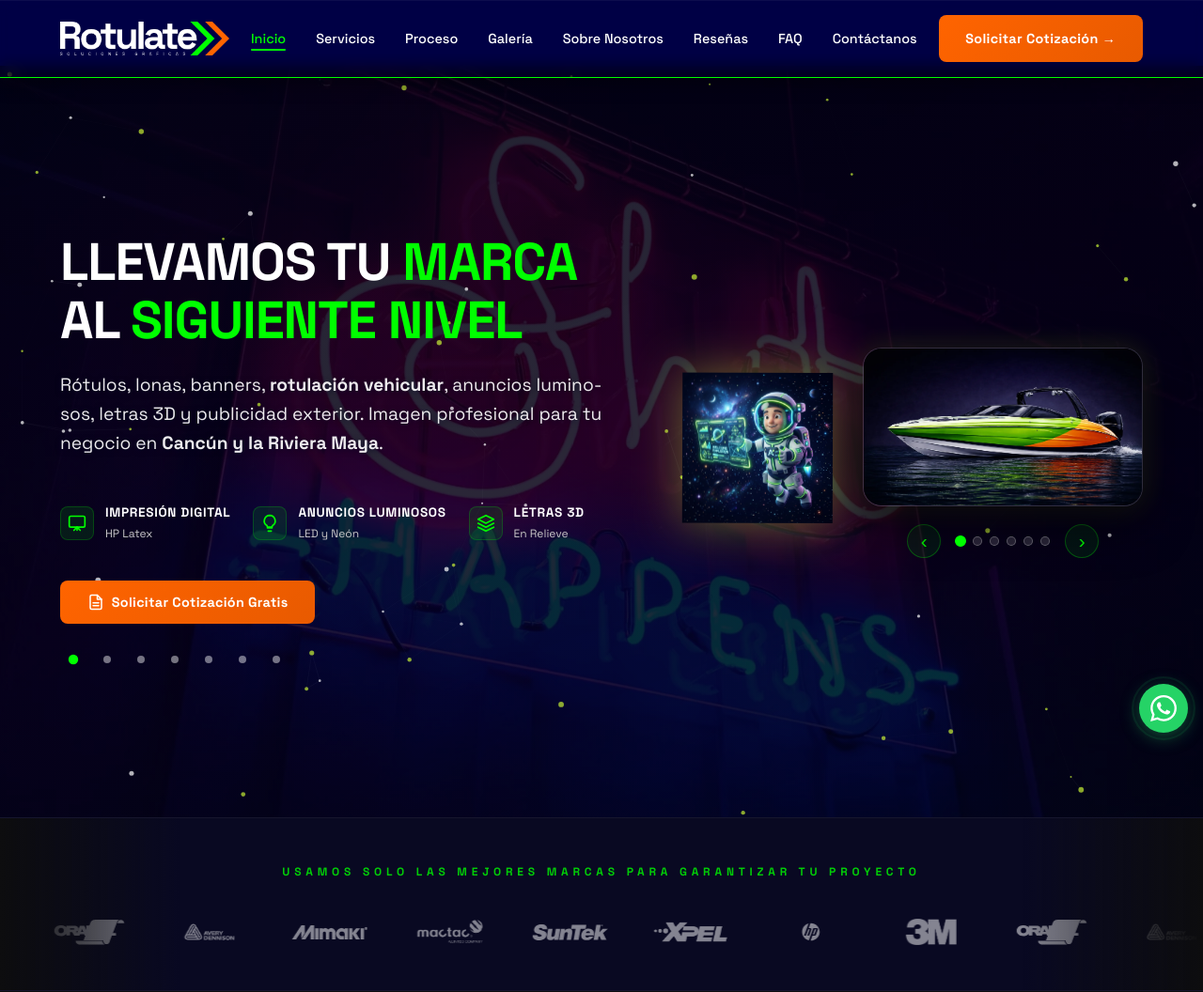
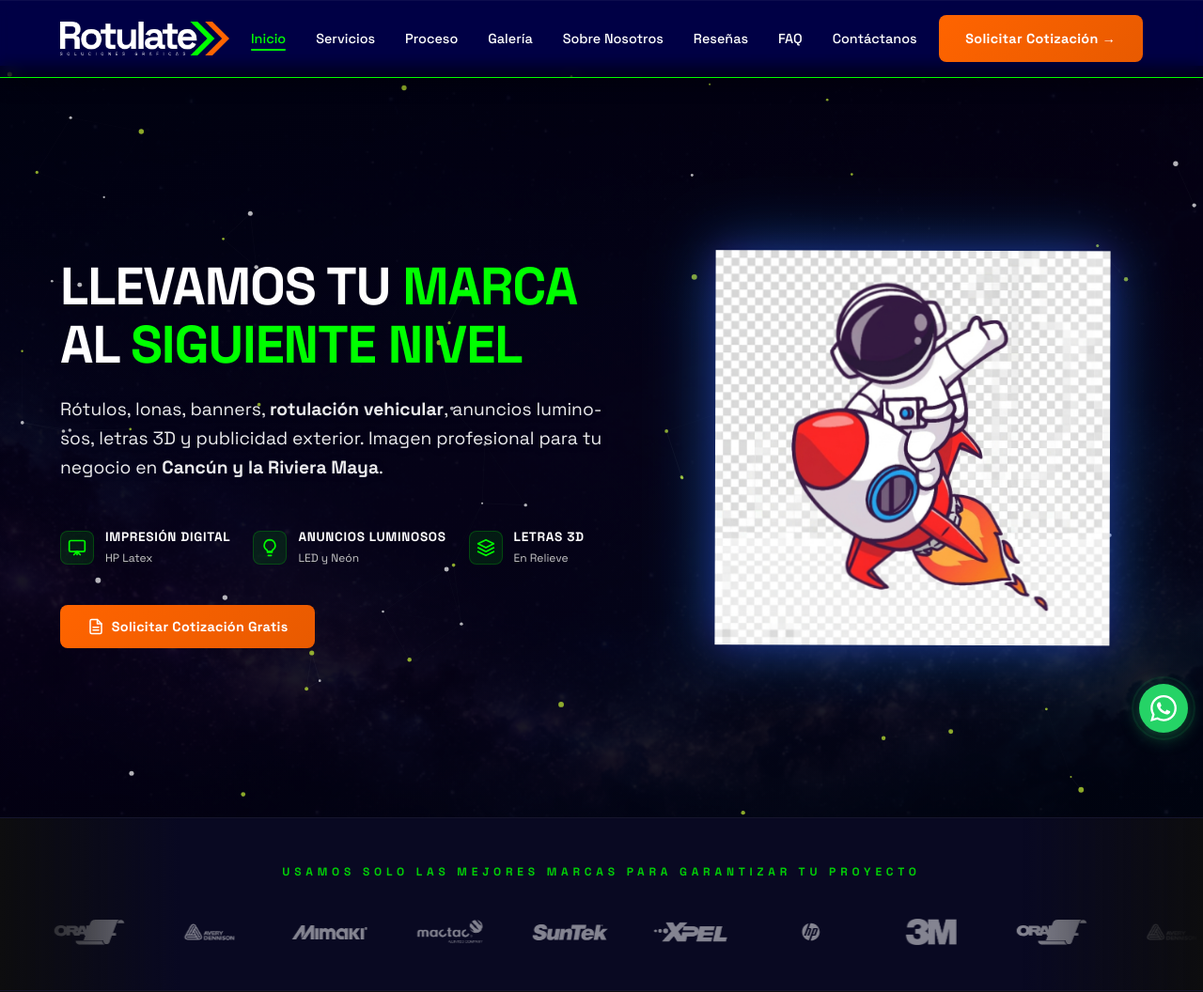
Before and after one commit to omarellano/rotulate-publicidad-website, a PHP site: page / in a window 1280 px wide. Shown: the top 1056 px of the page at 94% size. Run offline with PHP 8.4, Linux system fonts and the light colour scheme; some libraries are stand-ins or nearby versions.

Commit message:
feat: single space hero background, new rocket astronaut mascot, remove works carousel, add firebase configs

```diff
--- a/index.html
+++ b/index.html
@@ -228,50 +228,12 @@
 
     <main id="main-content">
         <section class="hero" id="inicio" aria-label="Inicio">
-            <!-- Background slider -->
-            <div class="hero-bg-slider" aria-hidden="true">
-                <div class="hero-bg-slide active">
-                    <picture>
-                        <source srcset="assets/anuncios-luminosos.webp" type="image/webp">
-                        <img src="assets/anuncios-luminosos.jpg" alt="" width="1600" height="900" fetchpriority="high">
-                    </picture>
-                </div>
-                <div class="hero-bg-slide">
-                    <picture>
-                        <source srcset="assets/neon-flex.webp" type="image/webp">
-                        <img src="assets/neon-flex.jpg" alt="" width="1600" height="900" loading="lazy">
-                    </picture>
-                </div>
-                <div class="hero-bg-slide">
-                    <picture>
-                        <source srcset="assets/rotulacion-vehicular.webp" type="image/webp">
-                        <img src="assets/rotulacion-vehicular.jpg" alt="" width="1600" height="900" loading="lazy">
-                    </picture>
-                </div>
-                <div class="hero-bg-slide">
-                    <picture>
-                        <source srcset="assets/letras-3d.webp" type="image/webp">
-                        <img src="assets/letras-3d.jpg" alt="" width="1600" height="900" loading="lazy">
-                    </picture>
-                </div>
-                <div class="hero-bg-slide">
-                    <picture>
-                        <source srcset="assets/gran-formato.webp" type="image/webp">
-                        <img src="assets/gran-formato.jpg" alt="" width="1600" height="900" loading="lazy">
-                    </picture>
-                </div>
-                <div class="hero-bg-slide">
-                    <picture>
-                        <source srcset="assets/alucobond.webp" type="image/webp">
-                        <img src="assets/alucobond.jpg" alt="" width="1600" height="900" loading="lazy">
-                    </picture>
-                </div>
-                <div class="hero-bg-slide">
-                    <picture>
-                        <source srcset="assets/rotulacion-tradicional.webp" type="image/webp">
-                        <img src="assets/rotulacion-tradicional.jpg" alt="" width="1600" height="900" loading="lazy">
-                    </picture>
-                </div>
+            <!-- Background Image -->
+            <div class="hero-bg-single" aria-hidden="true">
+                <picture>
+                    <source srcset="assets/hero-space-bg.png" type="image/png">
+                    <img src="assets/hero-space-bg.png" alt="" width="1600" height="900" fetchpriority="high">
+                </picture>
             </div>
             <div class="hero-overlay" aria-hidden="true"></div>
             <canvas id="hero-particles" class="hero-particles-canvas" aria-hidden="true"></canvas>
@@ -324,15 +286,7 @@
                         Solicitar Cotización Gratis
                     </a>
                 </div>
-                <div class="hero-slider-dots" aria-label="Diapositivas de fondo">
-                    <button class="hero-dot active" aria-label="Imagen 1"></button>
-                    <button class="hero-dot" aria-label="Imagen 2"></button>
-                    <button class="hero-dot" aria-label="Imagen 3"></button>
-                    <button class="hero-dot" aria-label="Imagen 4"></button>
-                    <button class="hero-dot" aria-label="Imagen 5"></button>
-                    <button class="hero-dot" aria-label="Imagen 6"></button>
-                    <button class="hero-dot" aria-label="Imagen 7"></button>
-                </div>
+
             </div>
 
             <div class="hero-visual">
@@ -342,56 +296,7 @@
                         <img src="assets/astronauta_mascota.png" alt="Astronauta mascota de Rotúlate" class="astronaut-mascot" width="350" height="350" loading="lazy">
                     </picture>
                 </div>
-                <div class="carousel-container" role="region" aria-label="Galería de trabajos" aria-roledescription="carrusel">
-                    <div class="carousel-slide active" role="group" aria-roledescription="diapositiva" aria-label="1 de 6">
-                        <picture>
-                            <source srcset="assets/carrusel_1.webp" type="image/webp">
-                            <img src="assets/carrusel_1.png" alt="Rotulación completa de camioneta de reparto con diseño corporativo" class="carousel-image" width="800" height="450" fetchpriority="high">
-                        </picture>
-                    </div>
-                    <div class="carousel-slide" role="group" aria-roledescription="diapositiva" aria-label="2 de 6">
-                        <picture>
-                            <source srcset="assets/carrusel_2.webp" type="image/webp">
-                            <img src="assets/carrusel_2.png" alt="Wrapping automotriz premium en auto deportivo" class="carousel-image" width="800" height="450">
-                        </picture>
-                    </div>
-                    <div class="carousel-slide" role="group" aria-roledescription="diapositiva" aria-label="3 de 6">
-                        <picture>
-                            <source srcset="assets/carrusel_3.webp" type="image/webp">
-                            <img src="assets/carrusel_3.png" alt="Impresión gran formato para publicidad exterior" class="carousel-image" width="800" height="450">
-                        </picture>
-                    </div>
-                    <div class="carousel-slide" role="group" aria-roledescription="diapositiva" aria-label="4 de 6">
-                        <picture>
-                            <source srcset="assets/carrusel_4.webp" type="image/webp">
-                            <img src="assets/carrusel_4.png" alt="Rotulación de flotilla de transporte de carga" class="carousel-image" width="800" height="450">
-                        </picture>
-                    </div>
-                    <div class="carousel-slide" role="group" aria-roledescription="diapositiva" aria-label="5 de 6">
-                        <picture>
-                            <source srcset="assets/carrusel_5.webp" type="image/webp">
-                            <img src="assets/carrusel_5.png" alt="Película de control solar para edificios y residencial" class="carousel-image" width="800" height="450">
-                        </picture>
-                    </div>
-                    <div class="carousel-slide" role="group" aria-roledescription="diapositiva" aria-label="6 de 6">
-                        <picture>
-                            <source srcset="assets/carrusel_6.webp" type="image/webp">
-                            <img src="assets/carrusel_6.png" alt="Diseño e instalación de vinil decorativo en embarcación" class="carousel-image" width="800" height="450">
-                        </picture>
-                    </div>
-                </div>
-                <div class="carousel-controls">
-                    <button class="carousel-btn carousel-btn--prev" aria-label="Diapositiva anterior">&#8249;</button>
-                    <div class="carousel-dots" role="tablist" aria-label="Seleccionar diapositiva">
-                        <button class="carousel-dot active" role="tab" aria-selected="true" aria-label="Diapositiva 1"></button>
-                        <button class="carousel-dot" role="tab" aria-selected="false" aria-label="Diapositiva 2"></button>
-                        <button class="carousel-dot" role="tab" aria-selected="false" aria-label="Diapositiva 3"></button>
-                        <button class="carousel-dot" role="tab" aria-selected="false" aria-label="Diapositiva 4"></button>
-                        <button class="carousel-dot" role="tab" aria-selected="false" aria-label="Diapositiva 5"></button>
-                        <button class="carousel-dot" role="tab" aria-selected="false" aria-label="Diapositiva 6"></button>
-                    </div>
-                    <button class="carousel-btn carousel-btn--next" aria-label="Siguiente diapositiva">&#8250;</button>
-                </div>
+
             </div>
         </section>
 
--- a/style.css
+++ b/style.css
@@ -320,36 +320,22 @@ nav a:hover {
     background: var(--color-dark);
 }
 
-/* ── Background Slider ─────────────────────────────── */
-.hero-bg-slider {
+/* ── Hero Background Space ─────────────────────────── */
+.hero-bg-single {
     position: absolute;
     inset: 0;
     z-index: 0;
-}
-
-.hero-bg-slide {
-    position: absolute;
-    inset: 0;
-    opacity: 0;
-    transition: opacity 1.2s ease;
-}
-
-.hero-bg-slide.active {
-    opacity: 1;
-}
-
-.hero-bg-slide img {
+    overflow: hidden;
+}
+
+.hero-bg-single img {
     width: 100%;
     height: 100%;
     object-fit: cover;
     object-position: center;
     display: block;
-    transform: scale(1.03);
-    transition: transform 5s ease;
-}
-
-.hero-bg-slide.active img {
-    animation: spaceKenBurns 20s infinite alternate ease-in-out;
+    filter: brightness(0.55);
+    animation: spaceKenBurns 40s infinite alternate ease-in-out;
 }
 
 .hero-overlay {
@@ -391,56 +377,10 @@ nav a:hover {
 }
 
 @media (max-width: 968px) {
-    .hero-bg-slider {
-        display: none;
-    }
     .hero-overlay {
-        background: linear-gradient(160deg, rgba(0, 0, 52, 0.97) 0%, rgba(0, 0, 30, 0.93) 100%);
-    }
-}
-
-.hero-slider-dots {
-    display: flex;
-    gap: 0.5rem;
-    margin-top: 1.5rem;
-}
-
-@media (max-width: 968px) {
-    .hero-slider-dots {
-        justify-content: center;
-    }
-}
-
-.hero-dot {
-    width: 28px;
-    height: 28px;
-    border-radius: 50%;
-    border: none;
-    background: transparent;
-    cursor: pointer;
-    padding: 0;
-    position: relative;
-    transition: transform 0.3s ease;
-}
-
-.hero-dot::after {
-    content: '';
-    position: absolute;
-    top: 50%;
-    left: 50%;
-    transform: translate(-50%, -50%);
-    width: 8px;
-    height: 8px;
-    border-radius: 50%;
-    background: rgba(255, 255, 255, 0.45);
-    transition: background 0.3s ease, transform 0.3s ease;
-}
-
-.hero-dot.active::after {
-    background: var(--color-accent-lime);
-    transform: translate(-50%, -50%) scale(1.3);
-}
-
+        background: linear-gradient(160deg, rgba(0, 0, 30, 0.85) 0%, rgba(0, 0, 15, 0.9) 100%);
+    }
+}
 
 .hero-visual {
     display: none;
@@ -491,107 +431,7 @@ nav a:hover {
     animation: fadeInUp 0.8s ease-out 0.4s both;
 }
 
-/* ── Carousel (legacy, hidden) ───────────────────────── */
-
-.carousel-container {
-    position: relative;
-    width: 100%;
-    height: 0;
-    padding-bottom: 56.25%;
-    /* 16:9 en mobile */
-    overflow: hidden;
-}
-
-.carousel-slide {
-    position: absolute;
-    top: 0;
-    left: 0;
-    width: 100%;
-    height: 100%;
-    opacity: 0;
-    visibility: hidden;
-    pointer-events: none;
-    transition: opacity 1.5s ease-in-out, visibility 0s linear 1.5s;
-    z-index: 0;
-}
-
-.carousel-slide.active {
-    opacity: 1;
-    visibility: visible;
-    pointer-events: auto;
-    transition: opacity 1.5s ease-in-out, visibility 0s linear 0s;
-    z-index: 1;
-}
-
-.carousel-image {
-    display: block;
-    width: 100%;
-    height: 100%;
-    object-fit: contain;
-    mask-image: radial-gradient(circle at center, black 35%, transparent 85%);
-    -webkit-mask-image: radial-gradient(circle at center, black 35%, transparent 85%);
-    filter: drop-shadow(0 0 30px rgba(0, 255, 0, 0.08));
-}
-
-
-/* ── Carousel Controls ────────────────────────────────── */
-.carousel-controls {
-    display: flex;
-    align-items: center;
-    justify-content: center;
-    gap: 1rem;
-    margin-top: 1.5rem;
-}
-
-.carousel-btn {
-    width: 36px;
-    height: 36px;
-    border-radius: 50%;
-    border: 1px solid rgba(0, 255, 0, 0.3);
-    background: rgba(0, 255, 0, 0.08);
-    color: var(--color-accent-lime);
-    font-size: 1.3rem;
-    cursor: pointer;
-    display: flex;
-    align-items: center;
-    justify-content: center;
-    transition: var(--transition-smooth);
-    line-height: 1;
-}
-
-.carousel-btn:hover {
-    background: rgba(0, 255, 0, 0.2);
-    border-color: var(--color-accent-lime);
-    transform: scale(1.1);
-}
-
-.carousel-dots {
-    display: flex;
-    gap: 0.5rem;
-    align-items: center;
-}
-
-.carousel-dot {
-    width: 10px;
-    height: 10px;
-    border-radius: 50%;
-    border: 1px solid rgba(255, 255, 255, 0.3);
-    background: rgba(255, 255, 255, 0.15);
-    cursor: pointer;
-    padding: 0;
-    transition: var(--transition-smooth);
-}
-
-.carousel-dot.active {
-    background: var(--color-accent-lime);
-    border-color: var(--color-accent-lime);
-    transform: scale(1.2);
-}
-
-.carousel-dot:hover {
-    background: rgba(0, 255, 0, 0.5);
-    border-color: rgba(0, 255, 0, 0.5);
-}
+/* ── Carousel (removed) ───────────────────────────────── */
 
 /* ── Tablet (600px+) ──────────────────────────────────── */
 @media (min-width: 600px) {
@@ -644,82 +484,28 @@ nav a:hover {
     .hero-visual {
         grid-column: 2;
         z-index: 2;
-        display: grid;
-        grid-template-columns: 160px 1fr;
-        grid-template-rows: auto auto;
-        gap: 1.2rem 2rem;
+        display: flex;
+        justify-content: center;
         align-items: center;
         width: 100%;
-        max-width: 600px;
+        max-width: 500px;
         margin-left: auto;
     }
 
     .astronaut-mascot-container {
-        grid-column: 1;
-        grid-row: 1 / span 2;
         display: flex;
         justify-content: center;
         align-items: center;
         animation: floatAstronaut 6s ease-in-out infinite;
+        width: 100%;
     }
 
     .astronaut-mascot {
         width: 100%;
         height: auto;
-        max-height: 280px;
+        max-height: 420px;
         object-fit: contain;
-        filter: drop-shadow(0 0 25px rgba(200, 241, 53, 0.4));
-    }
-
-    .carousel-container {
-        grid-column: 2;
-        grid-row: 1;
-        width: 100%;
-        height: 0;
-        padding-bottom: 56.25%;
-        border-radius: 20px;
-        background: rgba(255, 255, 255, 0.03);
-        backdrop-filter: blur(12px);
-        -webkit-backdrop-filter: blur(12px);
-        border: 1px solid rgba(255, 255, 255, 0.15);
-        box-shadow: 0 20px 50px rgba(0, 0, 0, 0.6), 0 0 30px rgba(200, 241, 53, 0.15);
-        overflow: hidden;
-    }
-
-    .carousel-slide {
-        position: absolute;
-        top: 0;
-        left: 0;
-        width: 100%;
-        height: 100%;
-        opacity: 0;
-        visibility: hidden;
-        transition: opacity 1s ease-in-out, visibility 0s linear 1s;
-    }
-
-    .carousel-slide.active {
-        opacity: 1;
-        visibility: visible;
-        transition: opacity 1s ease-in-out, visibility 0s linear 0s;
-    }
-
-    .carousel-image {
-        width: 100%;
-        height: 100%;
-        object-fit: cover;
-        mask-image: none !important;
-        -webkit-mask-image: none !important;
-        filter: none !important;
-    }
-
-    .carousel-controls {
-        grid-column: 2;
-        grid-row: 2;
-        display: flex;
-        align-items: center;
-        justify-content: center;
-        gap: 1rem;
-        margin-top: 0;
+        filter: drop-shadow(0 0 35px rgba(0, 168, 255, 0.4)) drop-shadow(0 0 15px rgba(122, 0, 255, 0.25));
     }
 }
 
```
Also changed, not shown: main.js (+0 -136 lines), assets/astronauta_mascota.png, assets/hero-space-bg.png (added), firebase.json (added), 2 other files.
